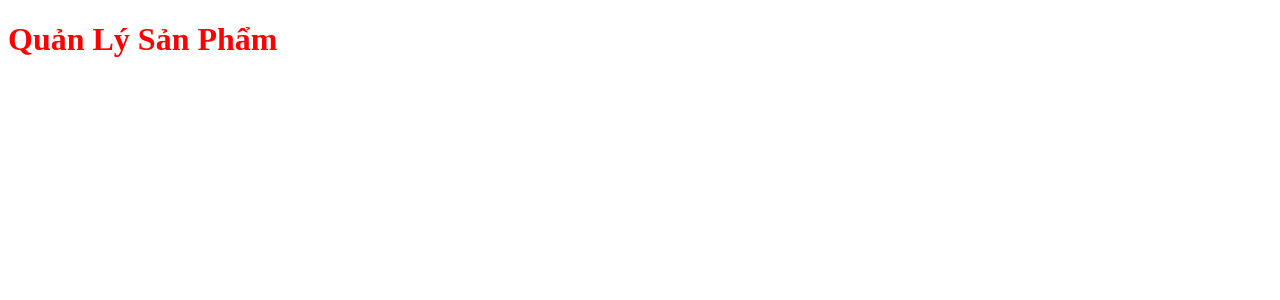
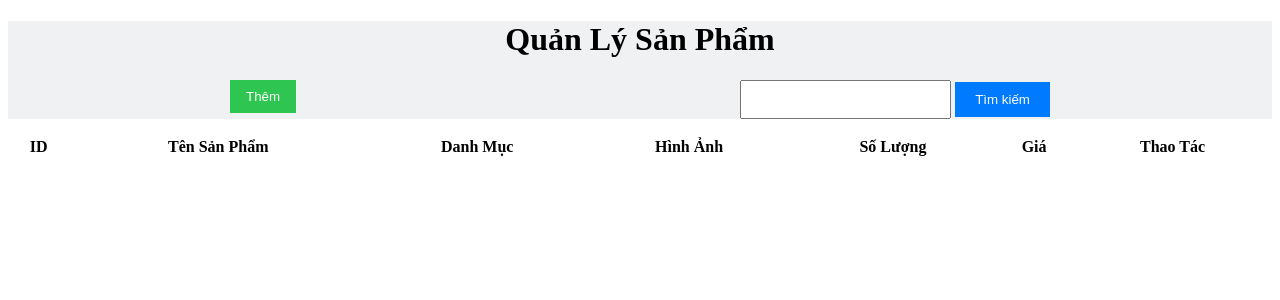
Before and after one commit to AnKhangKN/BT-HeThongWeb, a PHP site: page /app/views/admin/ManageOfHuy/ManageSanPham.html in a window 1280 px wide. Shown: the top 300 px of the page. Run offline with PHP 8.4, Linux system fonts and the light colour scheme; lists and menus that the app fills with data are empty.

Commit message:
bai moi code

```diff
--- a/app/views/admin/ManageOfHuy/ManageSP.css
+++ b/app/views/admin/ManageOfHuy/ManageSP.css
@@ -1,3 +1,34 @@
-h1 {
-    color: red;
+body{
+    font-family: Circular Std Book;
 }
+.content{
+    background-color: rgb(239, 241, 243);
+
+}
+h1{
+    width:100%;
+    text-align: center;
+}
+
+.themvatimkiem {
+    display: flex;
+    justify-content: space-around;
+}
+.btn-them{
+    color: #fff;
+    background-color: #2ec551;
+    border: none;
+    padding: 9px 16px;
+}
+.Input-Nhập{
+    color: #fff;
+    padding: 10px 15px;
+    outline: none;
+}
+.btn-TimKiem{
+    padding: 10px 20px;
+    color: #fff;
+    background-color: #007bff;
+    border: #007bff;
+}
+.
--- a/app/views/admin/ManageOfHuy/ManageSanPham.html
+++ b/app/views/admin/ManageOfHuy/ManageSanPham.html
@@ -7,6 +7,35 @@
     <link rel="stylesheet" href="./ManageSP.css">
 </head>
 <body>
-    <h1>Quản Lý Sản Phẩm</h1>
+    <div class="content">
+        <h1>Quản Lý Sản Phẩm</h1>
+    <div class="themvatimkiem">
+        <div class="Them">
+            <button class="btn-them">
+                Thêm
+            </button>
+        </div>
+        <div class="Timkiem">
+            <input class="Input-Nhập" type="text">
+            <button class="btn-TimKiem">
+                Tìm kiếm
+            </button>
+        </div>
+    </div>
+    </div>
+    <p></p>
+    <div class="DanhSachSanPham">
+        <table class="Bangsanpham" style="width: 100%;">
+            <thead>
+                    <th>ID</th>
+                    <th>Tên Sản Phẩm</th>
+                    <th>Danh Mục</th>
+                    <th>Hình Ảnh</th>
+                    <th>Số Lượng</th>
+                    <th>Giá</th>
+                    <th>Thao Tác</th>
+            </thead>
+        </table>
+    </div>
 </body>
 </html>
```
